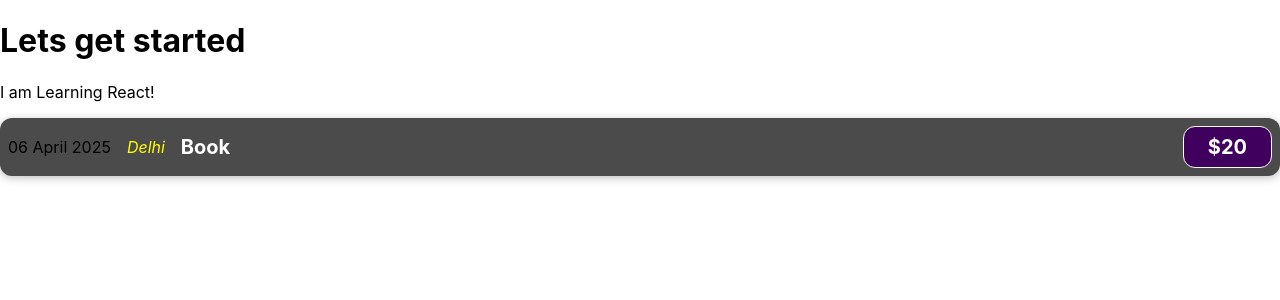
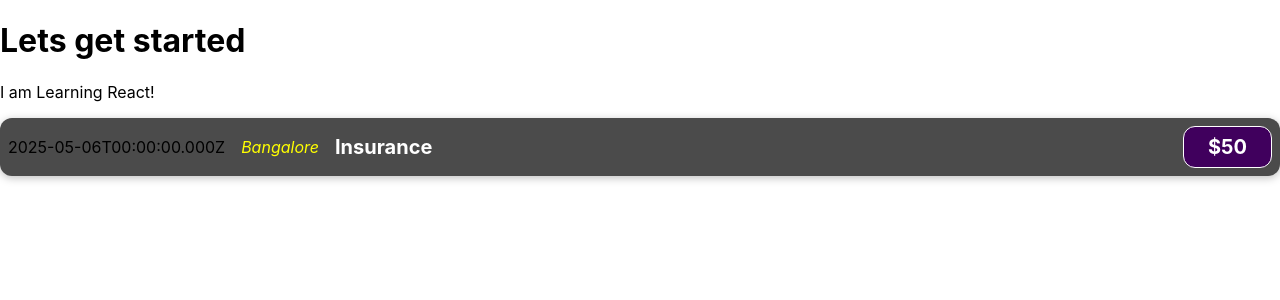
Before and after one commit to puranrana080/Learning-React, a React (Create React App) app: page / in a window 1280 px wide. Shown: the top 300 px of the page. Built offline with nearby package versions, Linux system fonts and the light colour scheme.

Commit message:
javascript inside jsx

```diff
--- a/src/components/ExpenseItem.js
+++ b/src/components/ExpenseItem.js
@@ -1,12 +1,18 @@
 import './ExpenseItem.css'
 
 function ExpenseItem(){
+    const expenseDate = new Date(2025,4,6).toISOString()
+    const expenseLocation="Bangalore"
+    const expenseTitle = "Insurance"
+    const expenseAmount = 50;
+
+
     return <div className='expense-item'>
-        <div>06 April 2025</div>
-        <div className='expense-item__location'>Delhi</div>
+        <div>{expenseDate}</div>
+        <div className='expense-item__location'>{expenseLocation}</div>
         <div className='expense-item__description'>
-            <h2>Book</h2>
-            <div className='expense-item__price'>$20</div>
+            <h2>{expenseTitle}</h2>
+            <div className='expense-item__price'>${expenseAmount}</div>
         </div>
     </div>
 }
```
